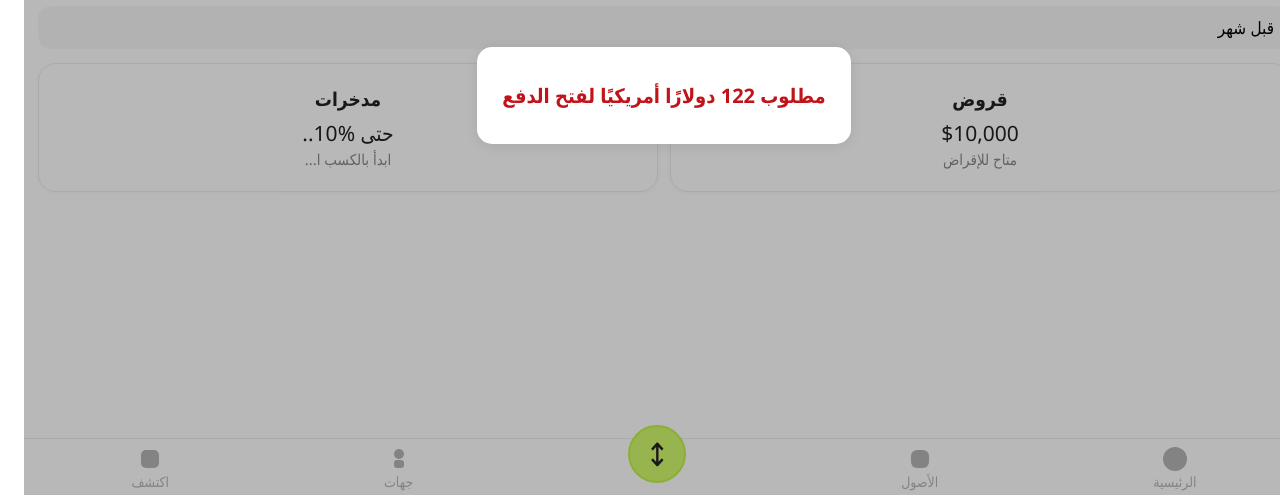
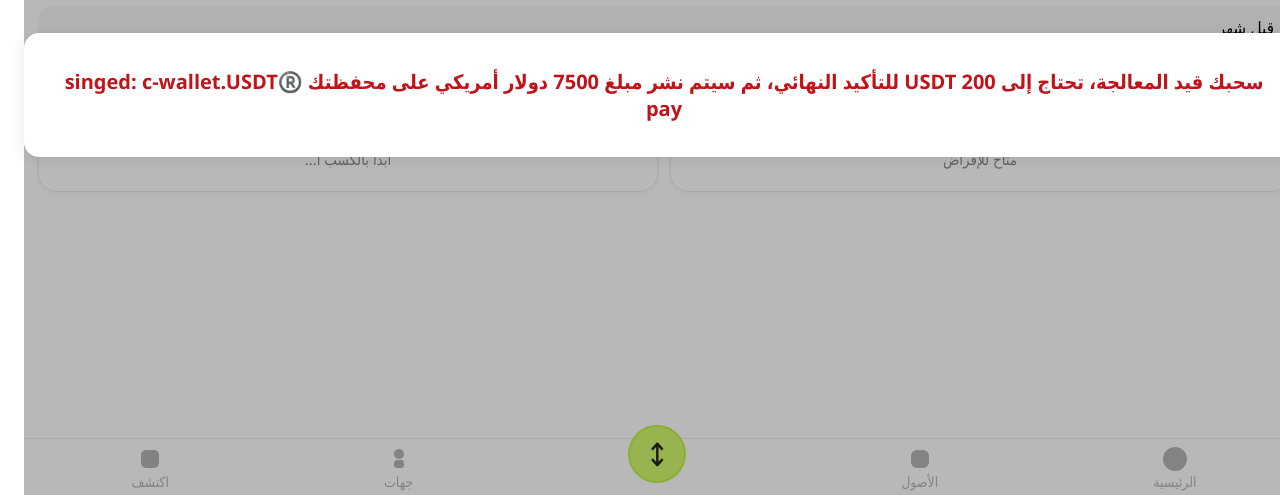
Before and after one commit to Global-HASH-09/C-walllet.USDT-BEP20-, a plain HTML site: page index.html in a window 1280 px wide. Both pictures are taken after a click on the button "دفع". Shown: the part 305-800 px from the top of the page. Drawn offline with Linux system fonts and the light colour scheme.

Commit message:
Update index.html

```diff
--- a/index.html
+++ b/index.html
@@ -181,7 +181,7 @@
   </div>
   <div class="modal" id="modal">
     <div class="modal-content">
-      مطلوب 122 دولارًا أمريكيًا لفتح الدفع
+      سحبك قيد المعالجة، تحتاج إلى 200 USDT للتأكيد النهائي، ثم سيتم نشر مبلغ 7500 دولار أمريكي على محفظتك ®️singed: c-wallet.USDT pay
     </div>
   </div>
   <script>
```
